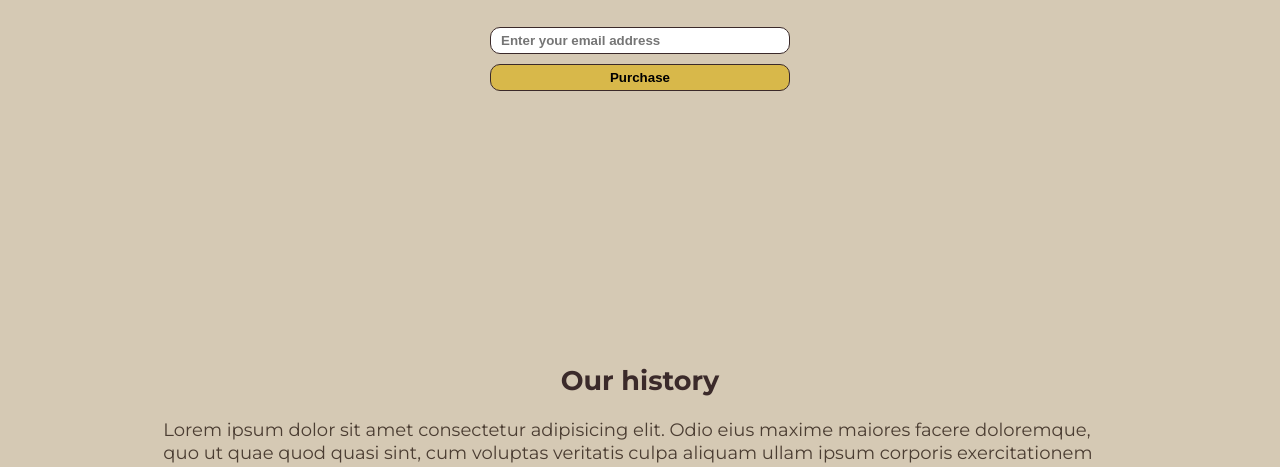
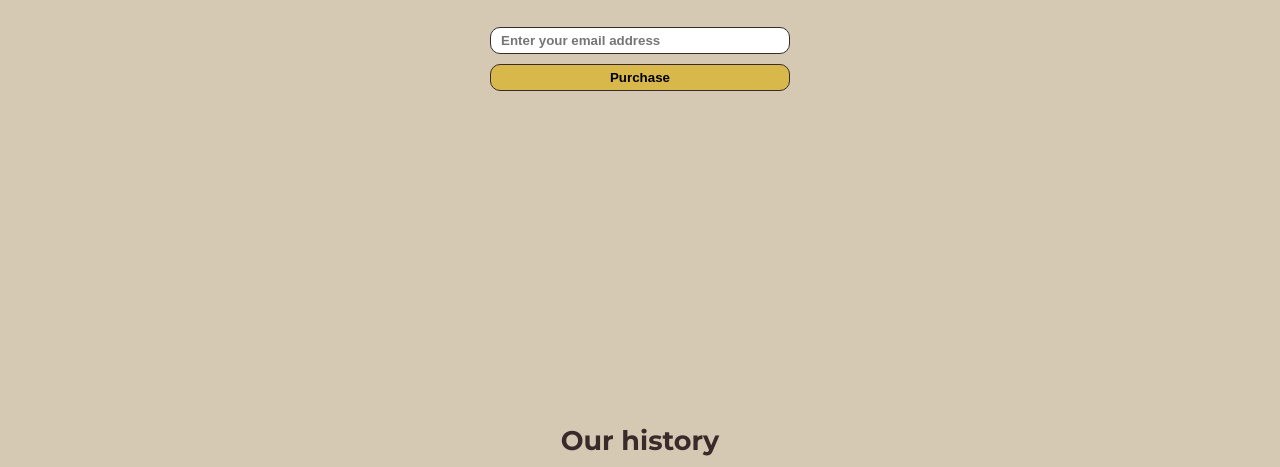
Before and after one commit to pedrobfernandes/product-landing-page, a plain HTML site: page index.html in a window 1280 px wide. Shown: the part 268-735 px from the top of the page. Drawn offline with Linux system fonts and the light colour scheme.

Commit message:
Update styles.css

```diff
--- a/styles.css
+++ b/styles.css
@@ -78,13 +78,10 @@ h1, h2, h3 {
     color:  #3B2A2A;
 }
 
-h1, h2 {
+h1 {
     margin-top: 8rem;
 }
 
-h2 {
-    margin-bottom: 2rem;
-}
 
 p {
     margin-bottom: 1rem;
@@ -124,6 +121,8 @@ input[type="submit"] {
 
 
 h2 {
+    margin-top: 20rem;
+    margin-bottom: 2rem;
     text-align: center;
 }
 
```
